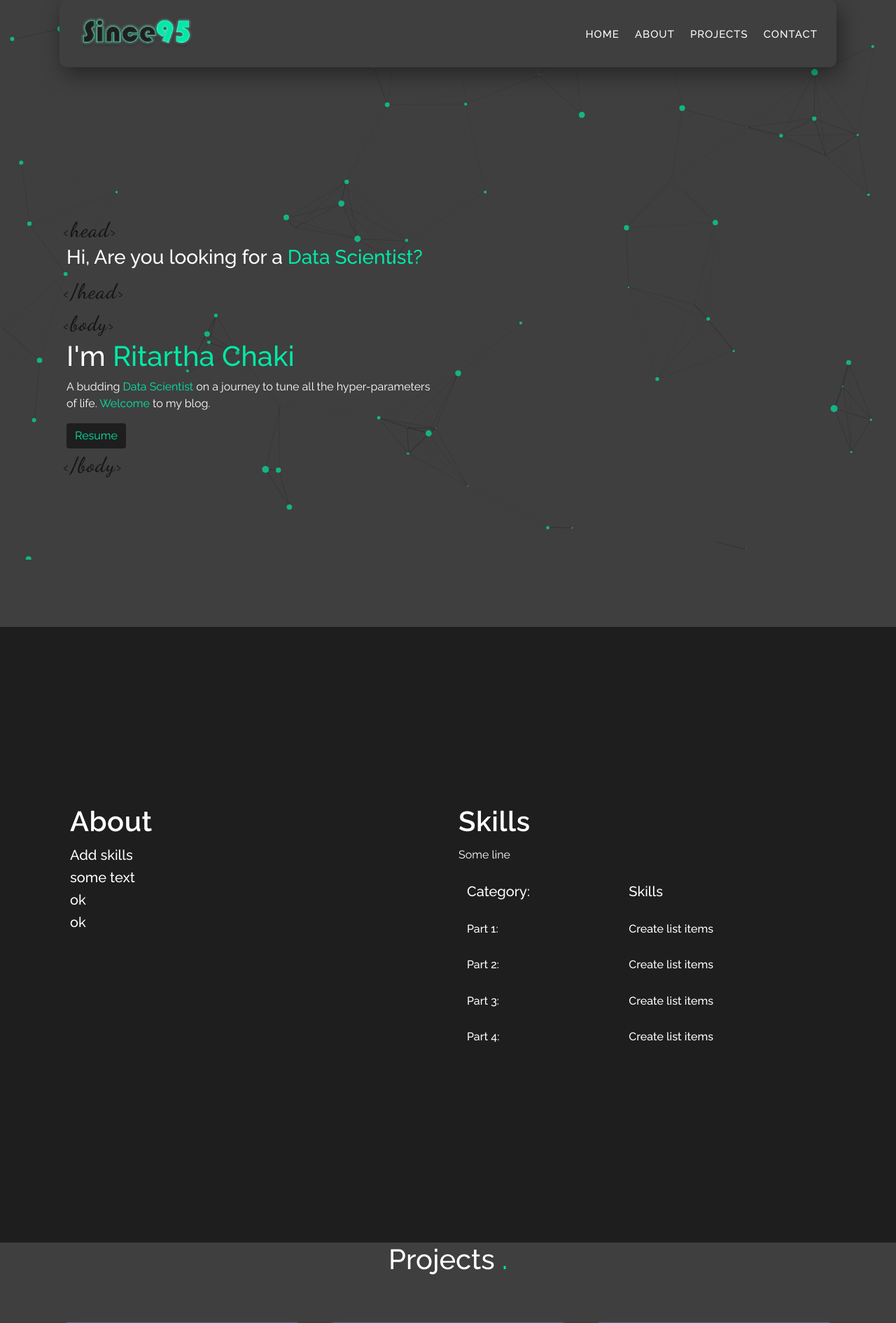
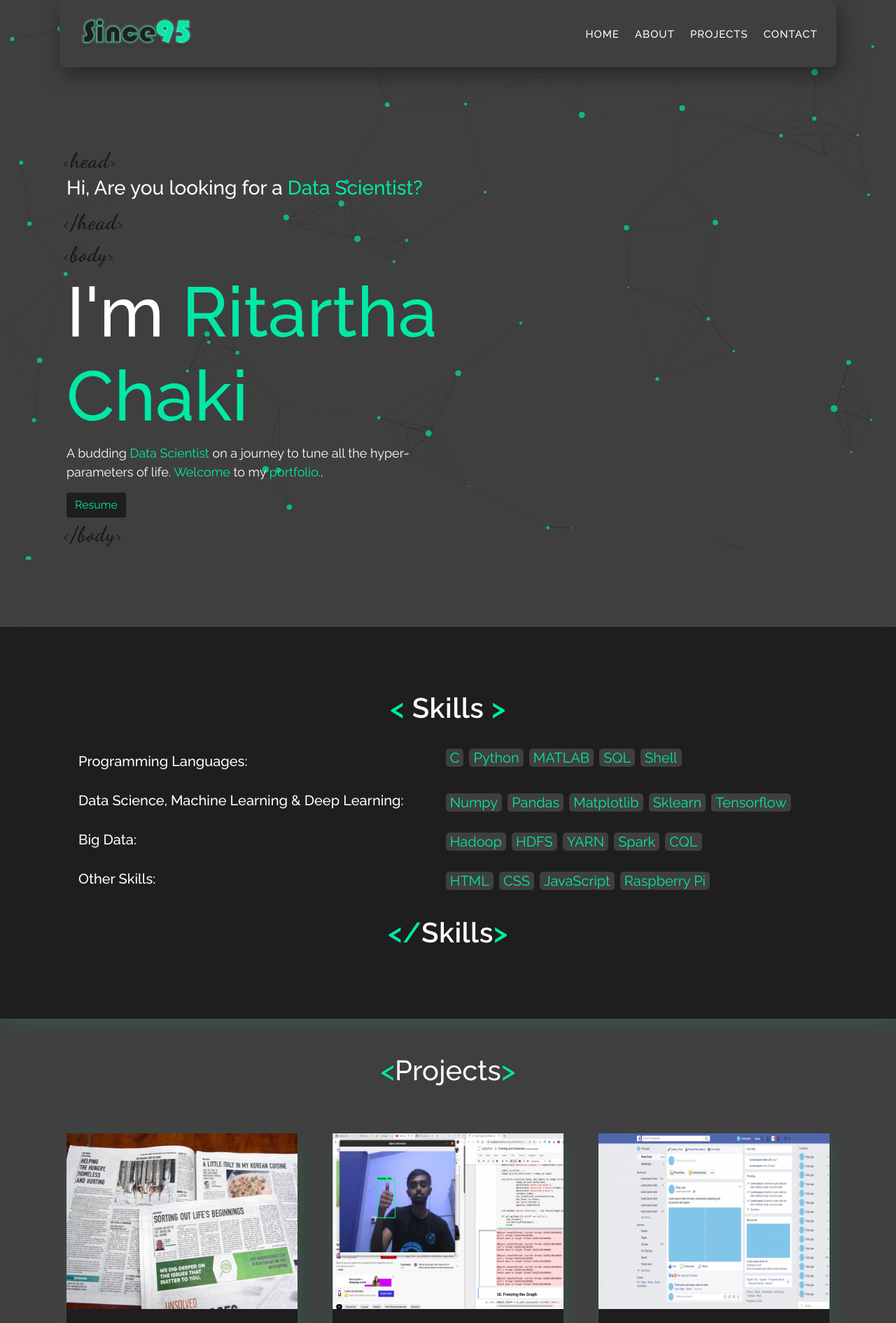
Before and after one commit to ritartha/First-portfolio, a PHP site: page / in a window 1280 px wide; the page is wider, and only the part inside the window is pictured. Shown: the top 1891 px of that part at 70% size. Run offline with PHP 8.4, Linux system fonts and the light colour scheme; some web fonts are replaced.

Commit message:
First draft without project details,about and experience

```diff
--- a/assets/css/style_0.css
+++ b/assets/css/style_0.css
@@ -13,6 +13,7 @@
 }
 
 body{
+
     margin: 0;
     padding: 0;
     box-sizing: border-box;
@@ -54,9 +55,8 @@
 /********NAV BAR***********/
 nav{
 
-
     display: flex;
-    justify-content: space-around;
+    justify-content: center;
     align-items: center;
     box-shadow: 5px 10px 30px rgba(0, 0 ,0, 0.4 );
     left:0;
@@ -65,6 +65,7 @@
     z-index: 1;
     background-color:var(--background-color);
     border-radius: 10px;
+    position:fixed;
 
 }
 /*
@@ -73,9 +74,9 @@
     padding-left: 30px;
     padding-right: 30px;
     position:fixed;
+    top = 0
 }
 */
-
 
 
 .nav_section .navbar-brand{
@@ -139,14 +140,17 @@
     margin-left:10px;
     }
 .hero-section h1{
+    font-size: 100;
     color:white;
     margin-left:10px;
+    font-family: ;
     }
 .hero-section span{
     color:var(--highlight--color)
 }
 
 .hero-section p{
+    font-size: 18px;
     color:white;
     margin-left:10px;
 }
@@ -281,15 +285,15 @@
 /********about***********/
 .about_section{
     width: 100%;
-    height: 110vh;
+    height: 70vh;
     background-color: #1e1e1e;
     display: flex;
     box-sizing: border-box;
     align-items: center;
     justify-content: center;
-
     position: relative;
     flex-direction: column;
+    box-shadow: 5px 10px 30px rgba(0, 255, 128,0.1 );
 }
 
 .about_section #heading{
@@ -300,10 +304,13 @@
     line-height: 57px;
 
 }
+
 .about_section h2{
+
     color: white;
 }
 .about_section h5{
+
     color: white;
 }
 .about_section h6{
@@ -321,10 +328,89 @@
     color: #00e9a5;
 }
 
+.about_section table{
+    size: 300%;
+}
+
 .about_section table tr td{
     border: none;
 }
+/*******skill**********/
 
+
+#skill_point{
+    font-size: 20;
+    margin: 2px;
+    border-radius: 5px;
+text-align: center;
+    color: ;
+}
+
+#skill_point:hover{
+    background-color: var(--highlight--color);
+    color: #151515;
+}
+#skill_cat{
+    font-size: 20;
+    color: white;
+
+}
+#skill_heading{
+    text-align: center;
+}
+
+@media (max-width:993px) and (min-width:763px){
+    #skill_point,#skill_cat{
+        text-align: center;
+        font-size: 15;
+    }
+    .about_section{
+        text-align: centre;
+    }
+}
+
+@media (max-width:500px) and (min-width:300px){
+    .about_section{
+        margin: 40px 0px;
+    }
+    #skill_point,#skill_cat{
+        font-size: 12;
+    }
+
+    .about_section .row h1{
+        font-size: 46px;
+        text-align: center;
+    }
+    .about_section .row h2{
+        font-size: 15px;
+        text-align: center;
+    }
+    .about_section .row h5{
+        font-size: 15px;
+        text-align: center;
+    }
+    .about_section .row p{
+        font-size: 11px;
+        text-align: center;
+
+    }
+    .about_section .btn_container{
+        justify-content: center;
+        text-align: center;
+    }
+
+    .about_section .row h3{
+        font-size: 18px;
+        text-align: center;
+        margin-bottom: 0px;
+
+    }
+    .about_section .row h6{
+        font-size: 15px;
+
+
+    }
+}
 
 /********work***********/
 .work_section{
@@ -343,6 +429,12 @@
 #work .card:hover{
     box-shadow: 5px 10px 30px rgba(177, 235, 232, 0.4);
 }
+
+#work h1{
+    margin-top: 50px;
+
+}
+
 
 #work span{
     color: var(--highlight--color);
@@ -384,8 +476,8 @@
     display: flex;
     justify-content: center;
     align-items: center;
-    padding: 5px;
-    margin: 20px;
+    padding: 1px;
+    margin: 1px;
 }
 
 .contact_section img{
@@ -396,5 +488,11 @@
 .contact_section img:hover{
     background-color: var(--highlight--color);
     padding:2px;
-    border-radius: 50%;
+    border-radius:50%;
+    box-shadow: 5px 10px 30px rgba(0, 255, 128,0.1 );
 }
+
+.contact_section .br{
+    font-size: 60;
+    color: var(--highlight--color);
+}
--- a/assets/js/app.js
+++ b/assets/js/app.js
@@ -32,7 +32,7 @@
           "color": "#000000"
         },
         "polygon": {
-          "nb_sides": 5
+          "nb_sides": 10
         },
         "image": {
           "src": "img/github.svg",
@@ -106,7 +106,7 @@
           "size": 40,
           "duration": 2,
           "opacity": 8,
-          "speed": 3
+          "speed": 3,
         },
         "repulse": {
           "distance": 200
--- a/index.html
+++ b/index.html
@@ -71,7 +71,7 @@
             <h5>&lt/head&gt</h5>
             <h5>&ltbody&gt</h5>
             <h1>I'm <span>Ritartha Chaki</span> </h1>
-            <p>A budding <span class="data-scientist">Data Scientist</span> on a journey to tune all the hyper-parameters of life. <span class="data-scientist">Welcome</span> to my blog.
+            <p>A budding <span class="data-scientist">Data Scientist</span> on a journey to tune all the hyper-parameters of life. <span class="data-scientist">Welcome</span> to my <span>portfolio.</span>.
             <div class="btn_container">
               <button class="btn btn-light" onclick="document.location='https://drive.google.com/uc?export=view&id=17i8padf5lDuR0w0Om3ZzxWOK6xAotLTy'">Resume</button>
             </div>
@@ -100,8 +100,9 @@
     <div class="about_section" id="about">
       <div class="container">
         <div class="row m-0">
-            <div class="col-lg-6 col-md-6 col-ms-12 col-xs-12">
-              <h2 id="heading">About</h2>
+          <!--
+            <div class="col-lg-6 col-md-6 col-ms-12 col-xs-12" id="about_box">
+              <h2 id="heading" class="text-white text-center">About</h2>
               <div>
                 <h5>Add skills</h5>
               </div>
@@ -111,37 +112,58 @@
                 <h5>ok</h5>
               </div>
             </div>
+            -->
 
-            <div class="col-lg-6 col-md-6 col-ms-12 col-xs-12 about_me_right_section">
-                <h2 id="heading">Skills</h2>
+            <div class="col-lg-12 col-md-12 col-ms-12 col-xs-12 about_me_right_section" id="skill_box">
+                <h2 id="heading" class="text-white text-center"><span>&lt</span> Skills <span>&gt</span></h2>
 
-                <p id="'txt">Some line</p>
+                <p id="'txt"></p>
                 <table class="table">
+
                   <tr>
-                    <td><h5>Category:</h5></td>
-                    <td><h5>Skills</h5></td>
+                    <td><h5></h5><h6 id="skill_cat">Programming Languages:</h6></td>
+                    <td>
+                      <button id="skill_point">C</button>
+                      <button id="skill_point">Python</button>
+                      <button id="skill_point">MATLAB</button>
+                      <button id="skill_point">SQL</button>
+                      <button id="skill_point">Shell</button>
+                    </td>
                   </tr>
                   <tr>
-                    <td><h6>Part 1:</h6></td>
-                    <td><h6>Create list items</h6></td>
+                    <td><h6 id="skill_cat">Data Science, Machine Learning & Deep Learning:</h6></td>
+                    <td>
+                      <button id="skill_point">Numpy</button>
+                      <button id="skill_point">Pandas</button>
+                      <button id="skill_point">Matplotlib</button>
+                      <button id="skill_point">Sklearn</button>
+                      <button id="skill_point">Tensorflow </button>
+                    </td>
                   </tr>
                   <tr>
-                    <td><h6>Part 2:</h6></td>
-                    <td><h6>Create list items</h6></td>
+                    <td><h6 id="skill_cat">Big Data:</h6></td>
+                    <td>
+                      <button id="skill_point">Hadoop</button>
+                      <button id="skill_point">HDFS</button>
+                      <button id="skill_point">YARN</button>
+                      <button id="skill_point">Spark</button>
+                      <button id="skill_point">CQL</button>
+                    </td>
                   </tr>
                   <tr>
-                    <td><h6>Part 3:</h6></td>
-                    <td><h6>Create list items</h6></td>
-                  </tr>
-                  <tr>
-                    <td><h6>Part 4:</h6></td>
-                    <td><h6>Create list items</h6></td>
+                    <td><h6 id="skill_cat">Other Skills:</h6></td>
+                    <td>
+                      <button id="skill_point">HTML</button>
+                      <button id="skill_point">CSS</button>
+                      <button id="skill_point">JavaScript</button>
+                      <button id="skill_point">Raspberry Pi</button>
+                    </td>
                   </tr>
 
 
 
                 </table>
-
+                <h2 id="heading" class="text-white text-center"><span>&lt/</span>Skills<span>&gt</span></h2>
 
             </div>
           </div>
@@ -153,19 +175,37 @@
       <div class="container">
         <div class="row">
           <div class="col-lg-12 col-md-12 col-ms-12 col-xs-12">
-            <h1 id="heading" class="text-white text-center">Projects <span>.</span></h1>
+            <h1 id="heading" class="text-white text-center"><span>&lt</span>Projects<span>&gt</span></h1>
           </div>
         </div>
         <div class="row mt-5">
-          <div class="col-lg-4 col-md-6 col-ms-12 col-xs-12">
+          <div class="col-lg-4 col-md-6 col-ms-12 col-xs-12" onclick="document.location='https://github.com/'">
             <div class="card animate_animated border-0">
 
               <div class="card-header border-0 p-0">
-                <img src="/assets/imgs/facebook.png" alt="" width="100%">
+                <img src="/assets/imgs/work-3.jpg" alt="" width="100%">
               </div>
               <div class="card-body">
-                <h3 class="titlw">Project 1</h3>
-                <p class="info">Something text <span>Some text</span> </p>
+                <h3 class="titlw">News Article Multi-class Sorting </h3>
+                <p class="info">Skills :<span>NLP, Decision Trees</span> </p>
+                <p class="txt"></p>
+                <a class="text-decoration-none" href="https://github.com/ritartha/News_article_sorting"><img src="https://img.icons8.com/ios-filled/50/000000/github.png" alt="github" height="30"></a>
+                <span>|</span>
+                <a class="text-decoration-none" href="#">Site</a>
+
+              </div>
+              </div>
+          </div>
+
+          <div class="col-lg-4 col-md-6 col-ms-12 col-xs-12" onclick="document.location='https://github.com/'">
+            <div class="card animate_animated border-0">
+
+              <div class="card-header border-0 p-0">
+                <img src="/assets/imgs/tf.png" alt="" width="100%">
+              </div>
+              <div class="card-body">
+                <h3 class="titlw">Realtime Hand Gesture Detection</h3>
+                <p class="info">Skills<span>Tensorflow, OpenCV, PIL</span> </p>
                 <p class="txt"></p>
                 <a class="text-decoration-none" href="#"><img src="https://img.icons8.com/ios-filled/50/000000/github.png" alt="github" height="30"></a>
                 <span>|</span>
@@ -175,15 +215,15 @@
               </div>
           </div>
 
-          <div class="col-lg-4 col-md-6 col-ms-12 col-xs-12">
+          <div class="col-lg-4 col-md-6 col-ms-12 col-xs-12" onclick="document.location='https://github.com/'">
             <div class="card animate_animated border-0">
 
               <div class="card-header border-0 p-0">
                 <img src="/assets/imgs/facebook.png" alt="" width="100%">
               </div>
               <div class="card-body">
-                <h3 class="titlw">Project 1</h3>
-                <p class="info">Something text <span>Some text</span> </p>
+                <h3 class="titlw">Facebook Post Status Prediction</h3>
+                <p class="info">Skills<span>__,__</span> </p>
                 <p class="txt"></p>
                 <a class="text-decoration-none" href="#"><img src="https://img.icons8.com/ios-filled/50/000000/github.png" alt="github" height="30"></a>
                 <span>|</span>
@@ -192,16 +232,15 @@
               </div>
               </div>
           </div>
-
-          <div class="col-lg-4 col-md-6 col-ms-12 col-xs-12">
+          <div class="col-lg-4 col-md-6 col-ms-12 col-xs-12" onclick="document.location='https://github.com/'">
             <div class="card animate_animated border-0">
 
-              <div class="card-header border-0 p-0">
-                <img src="/assets/imgs/facebook.png" alt="" width="100%">
+              <div class="card-header border-0 p-0" >
+                <img src="/assets/imgs/fraud_transaction_2.png" alt="" width="100%">
               </div>
               <div class="card-body">
-                <h3 class="titlw">Project 1</h3>
-                <p class="info">Something text <span>Some text</span> </p>
+                <h3 class="titlw">Fraud Transaction Detection</h3>
+                <p class="info">Skills<span>__,__</span> </p>
                 <p class="txt"></p>
                 <a class="text-decoration-none" href="#"><img src="https://img.icons8.com/ios-filled/50/000000/github.png" alt="github" height="30"></a>
                 <span>|</span>
@@ -210,22 +249,8 @@
               </div>
               </div>
           </div>
-          <div class="col-lg-4 col-md-6 col-ms-12 col-xs-12">
-            <div class="card animate_animated border-0">
-
-              <div class="card-header border-0 p-0">
-                <img src="/assets/imgs/facebook.png" alt="" width="100%">
-              </div>
-              <div class="card-body">
-                <h3 class="titlw">Project 1</h3>
-                <p class="info">Something text <span>Some text</span> </p>
-                <p class="txt"></p>
-                <a class="text-decoration-none" href="#"><img src="https://img.icons8.com/ios-filled/50/000000/github.png" alt="github" height="30"></a>
-                <span>|</span>
-                <a class="text-decoration-none" href="#">Site</a>
-
-              </div>
-              </div>
+          <div class="col-lg-12 col-md-12 col-ms-12 col-xs-12">
+            <h1 id="heading" class="text-white text-center"><span>&lt/</span>Projects <span>&gt</span></h1>
           </div>
         </div>
 
@@ -234,14 +259,15 @@
     </div>
     <!--CONTACT-->
     <div class="contact_section" id="contact">
+
       <div class="container">
         <div class="row">
           <div class="col-lg-12 col-md-12 col-ms-12 col-xs-12">
-            <h1 id="heading" class="text-white text-center">Contacts<span>.</span></h1>
+            <h1 id="heading" class="text-white text-center">Contacts()<span></span></h1>
           </div>
           <div class="col-lg-12 col-md-12 col-ms-12 col-xs-12">
             <div class="contact-social">
-              <ul>
+              <ul><li><h1 class="br">{</h1></li>
                   <li><a href="https://www.facebook.com/Ritartha/">
                       <img src="https://img.icons8.com/ios-filled/50/000000/facebook-circled--v1.png" alt="facebook"></a></li>
                   <li><a href="https://www.linkedin.com/in/ritartha-chaki-bab62ba8/">
@@ -252,6 +278,7 @@
                       <img src="https://img.icons8.com/external-tanah-basah-glyph-tanah-basah/50/000000/external-instagram-social-media-tanah-basah-glyph-tanah-basah.png" alt="instagram"></a></li>
                   <li><a href="mailto:ritartha@gmail.com">
                       <img src="https://img.icons8.com/ios-filled/50/000000/gmail-new.png" alt="gmail"></a></li>
+                      <li><h1 class="br">}</h1></li>
               </ul>
           </div>
           </div>
```
Also changed, not shown: assets/imgs/fraud_transaction.jpg (added), assets/imgs/fraud_transaction_2.jpg (added), assets/imgs/fraud_transaction_2.png (added).
